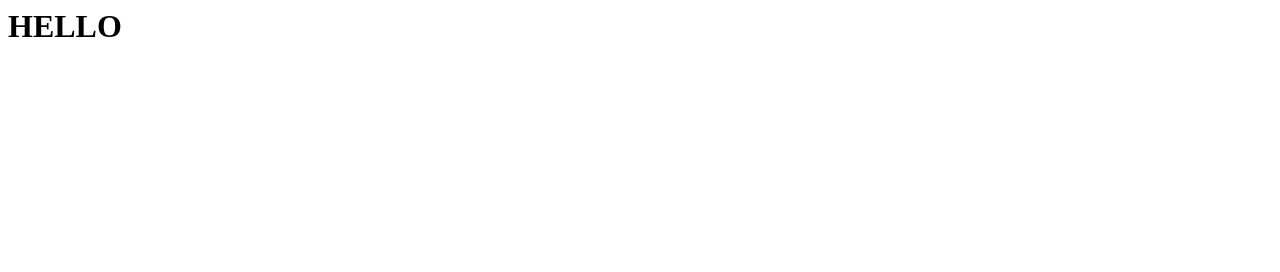
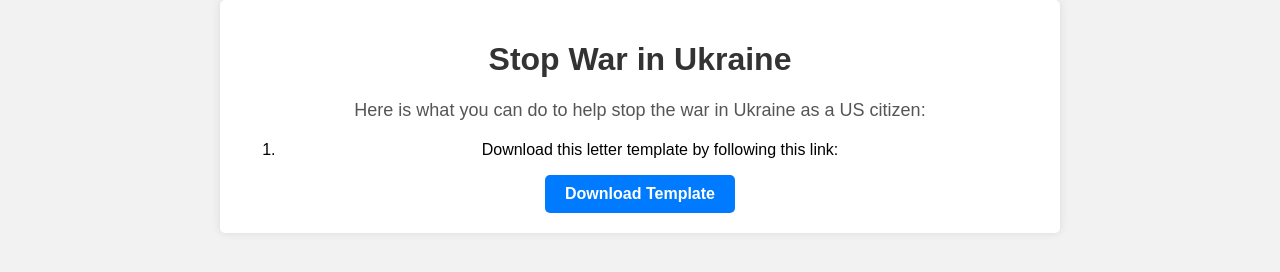
Before and after one commit to danilkryuchkov/poster, a plain HTML site: page index.html in a window 1280 px wide. Drawn offline with Linux system fonts and the light colour scheme.

Commit message:
Update index.html

```diff
--- a/index.html
+++ b/index.html
@@ -1 +1,61 @@
-<h1>HELLO</h1>
+<!DOCTYPE html>
+<html lang="en">
+<head>
+    <meta charset="UTF-8">
+    <meta name="viewport" content="width=device-width, initial-scale=1.0">
+    <title>Stop War in Ukraine</title>
+    <style>
+        body {
+            font-family: Arial, sans-serif;
+            background-color: #f2f2f2;
+            margin: 0;
+            padding: 0;
+        }
+
+        .container {
+            max-width: 800px;
+            margin: 0 auto;
+            padding: 20px;
+            background-color: white;
+            box-shadow: 0 0 10px rgba(0, 0, 0, 0.1);
+            border-radius: 5px;
+            text-align: center;
+        }
+
+        h1 {
+            color: #333;
+        }
+
+        p {
+            font-size: 18px;
+            color: #555;
+            margin: 20px 0;
+        }
+
+        .link-button {
+            display: inline-block;
+            padding: 10px 20px;
+            background-color: #007BFF;
+            color: white;
+            text-decoration: none;
+            border-radius: 5px;
+            font-weight: bold;
+            transition: background-color 0.3s;
+        }
+
+        .link-button:hover {
+            background-color: #0056b3;
+        }
+    </style>
+</head>
+<body>
+    <div class="container">
+        <h1>Stop War in Ukraine</h1>
+        <p>Here is what you can do to help stop the war in Ukraine as a US citizen:</p>
+        <ol>
+            <li>Download this letter template by following this link:</li>
+        </ol>
+        <a href="https://docs.google.com/document/u/1/d/e/2PACX-1vTYrsZ-jptWkdJf9JoUIuPU_1d52o6C_lpeoSMsQkIEIkb9rcnXeRvmTtcuKZtxSgcuG9jGUTQhiNk7/pub" class="link-button">Download Template</a>
+    </div>
+</body>
+</html>
```
